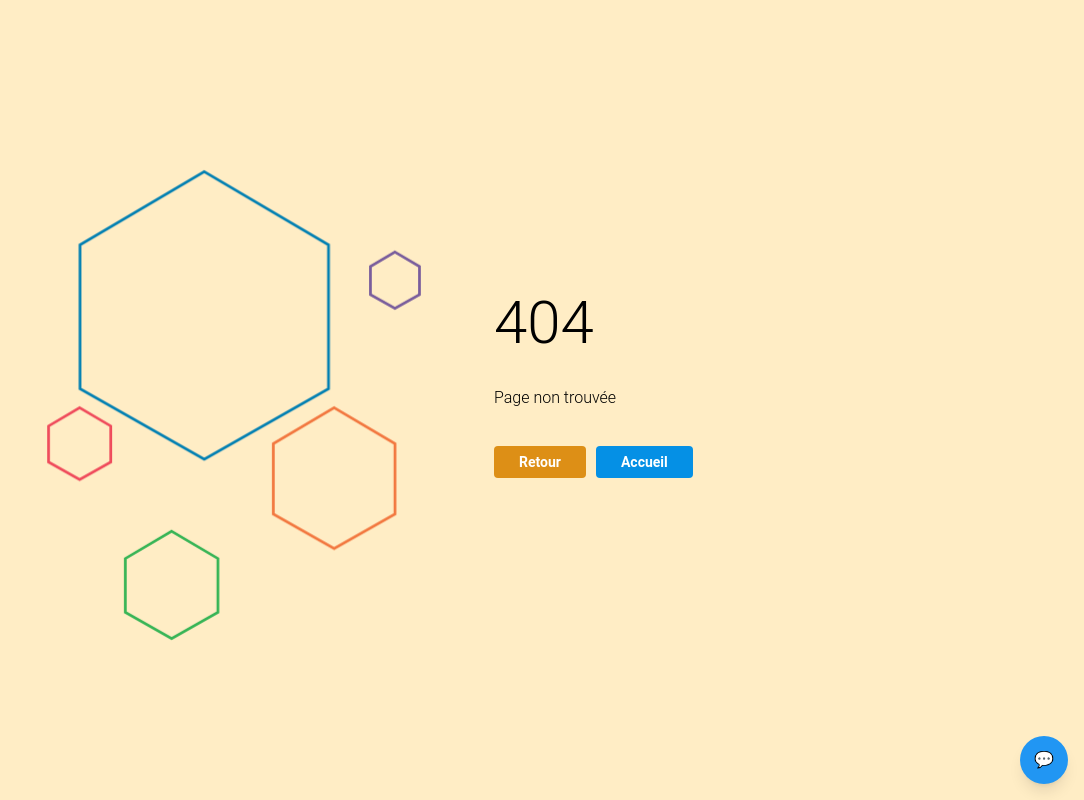
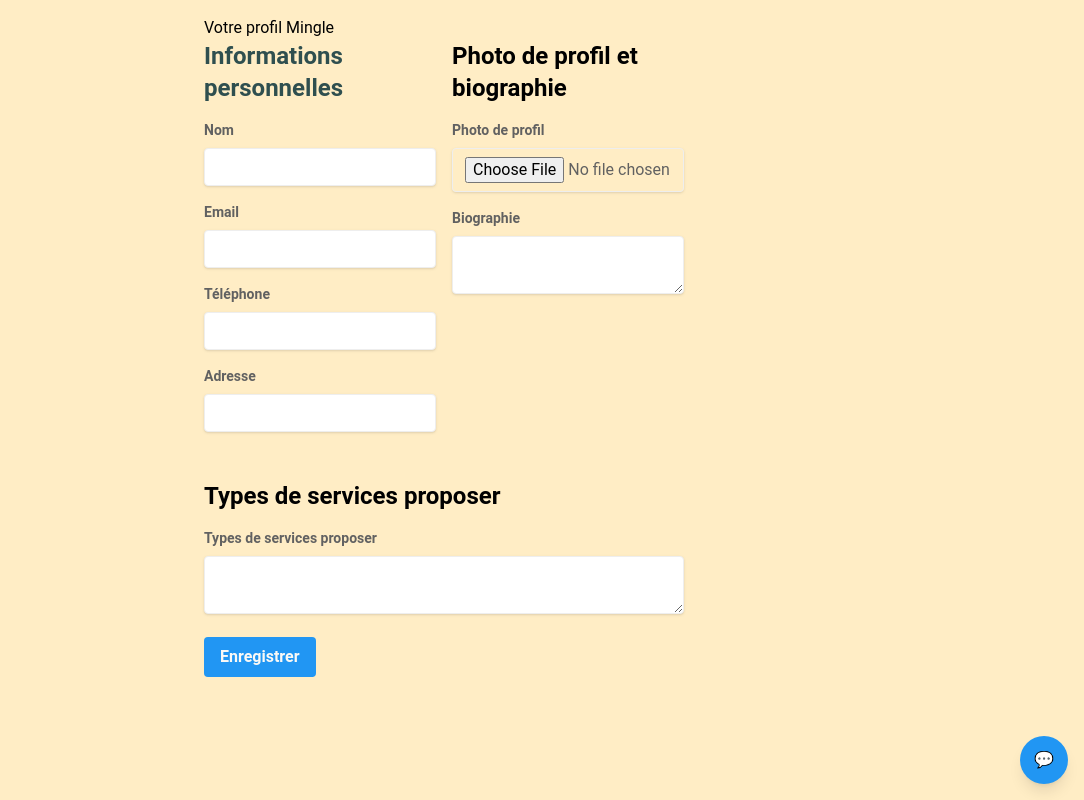
Before and after one commit to Emmanuelle-S/Mingle, a React (Vite) app in the folder frontend/: page /Profil in a window 1280 px wide. Before the commit this address had no page. Shown: the whole page, without its empty margins (196-1280 px from the left). Built offline with nearby package versions, Linux system fonts and the light colour scheme.

Commit message:
Creating the Profile page and EditProfile component

```diff
--- a/frontend/src/App.jsx
+++ b/frontend/src/App.jsx
@@ -1,5 +1,6 @@
 import React from 'react';
 import Home from './pages/Home/Home';
+import Profil from '@pages/Profil/Profil';
 import { ServiceProvider } from "../contexts/ServiceContext";
 import Publier from "@pages/Publier/Publier.jsx";
 import ChatBubble from './pages/Message/Bubble';
@@ -61,6 +62,7 @@ function App() {
               <Routes>
               <Route path="*" element={<NotFound />} />
                 <Route path="/" element={<Home />} />
+                <Route path="/Profil" element={<Profil/>} />
                 <Route path="/publier" element={<Publier/>} />
               </Routes>
               <ChatBubble friends={friends} conversations={conversations} fetchConversation={fetchConversation} />
--- /dev/null
+++ b/frontend/src/components/Profil/EditProfil.jsx
@@ -0,0 +1,109 @@
+import '../../App.css';
+import React from 'react';
+import { Formik, Form, useField } from 'formik';
+import * as Yup from 'yup';
+
+const validationSchema = Yup.object({
+  name: Yup.string().required('Champs obligatoire'),
+  email: Yup.string().email('Adresse mail invalide').required('Champs obligatoire'),
+  phone: Yup.string().required('Champs obligatoire'),
+  address: Yup.string().required('Champs obligatoire'),
+  bio: Yup.string(),
+  services: Yup.string().required('Champs obligatoire'),
+  profilePicture: Yup.mixed().required('Champs obligatoire'),
+});
+
+const MyTextInput = ({ label, ...props }) => {
+  const [field, meta] = useField(props);
+  return (
+    <div className="mb-4">
+      <label className="block text-gray-700 text-sm font-bold mb-2" htmlFor={props.id || props.name}>{label}</label>
+      <input className="shadow appearance-none border rounded w-full py-2 px-3 text-gray-700 leading-tight focus:outline-none focus:shadow-outline" {...field} {...props} />
+      {meta.touched && meta.error ? (
+        <div className="text-red-500 text-xs italic">{meta.error}</div>
+      ) : null}
+    </div>
+  );
+};
+
+const MyTextarea = ({ label, ...props }) => {
+  const [field, meta] = useField(props);
+  return (
+    <div className="mb-4">
+      <label className="block text-gray-700 text-sm font-bold mb-2" htmlFor={props.id || props.name}>{label}</label>
+      <textarea className="shadow appearance-none border rounded w-full py-2 px-3 text-gray-700 leading-tight focus:outline-none focus:shadow-outline" {...field} {...props} />
+      {meta.touched && meta.error ? (
+        <div className="text-red-500 text-xs italic">{meta.error}</div>
+      ) : null}
+    </div>
+  );
+};
+
+const MyFileInput = ({ label, ...props }) => {
+  const [field, meta, helpers] = useField(props);
+  const { setValue } = helpers;
+
+  const handleChange = (e) => {
+    setValue(e.currentTarget.files[0]);
+  };
+
+  return (
+    <div className="mb-4">
+      <label className="block text-gray-700 text-sm font-bold mb-2" htmlFor={props.id || props.name}>{label}</label>
+      <input className="shadow appearance-none border rounded w-full py-2 px-3 text-gray-700 leading-tight focus:outline-none focus:shadow-outline" type="file" onChange={handleChange} />
+      {meta.touched && meta.error ? (
+        <div className="text-red-500 text-xs italic">{meta.error}</div>
+      ) : null}
+    </div>
+  );
+};
+
+
+const EditProfil = () => {
+  return (
+    <Formik
+      initialValues={{
+        name: '',
+        email: '',
+        phone: '',
+        address: '',
+        bio: '',
+        services: '',
+        profilePicture: null,
+      }}
+      validationSchema={validationSchema}
+      onSubmit={(values) => {
+        console.log(values);
+      }}
+    >
+      <Form className="max-w-lg mx-auto p-4">
+        <h1>Votre profil Mingle</h1>
+        <div className="flex flex-col md:flex-row md:space-x-4">
+          <div className="flex-1">
+            <h2 className="text-2xl font-bold mb-4 text-darkslategray">Informations personnelles</h2>
+            <MyTextInput label="Nom" name="name" type="text" />
+            <MyTextInput label="Email" name="email" type="email" />
+            <MyTextInput label="Téléphone" name="phone" type="text" />
+            <MyTextInput label="Adresse" name="address" type="text" />
+          </div>
+          <div className="flex-1">
+            <h2 className="text-2xl font-bold mb-4">Photo de profil et biographie</h2>
+            <MyFileInput label="Photo de profil" name="profilePicture" />
+            <MyTextarea label="Biographie" name="bio" />
+          </div>
+        </div>
+        <div className="mt-8">
+          <h2 className="text-2xl font-bold mb-4">Types de services proposer</h2>
+          <MyTextarea label="Types de services proposer" name="services" />
+        </div>
+        <div className="mt-4">
+          <button type="submit" className="bg-blue-500 hover:bg-blue-700 text-white font-bold py-2 px-4 rounded focus:outline-none focus:shadow-outline">
+            Enregistrer
+          </button>
+        </div>
+      </Form>
+    </Formik>
+  );
+};
+
+export default EditProfil;
--- /dev/null
+++ b/frontend/src/pages/Profil/Profil.jsx
@@ -0,0 +1,11 @@
+// import {Header} from
+// import {Footer} from
+import EditProfil from "@components/Profil/EditProfil"
+
+export default function Profil() {
+    return (
+        // <Header />
+        <EditProfil />
+        // <Footer />
+    )
+}
--- a/frontend/tailwind.config.js
+++ b/frontend/tailwind.config.js
@@ -16,6 +16,7 @@ module.exports = withMT({
         light: '#FFEDC5',
         dark: '#263B2B',
         accent: '#0590E5',
+        darkslategray: '#2F4F4F',
       },
     },
   },
```
